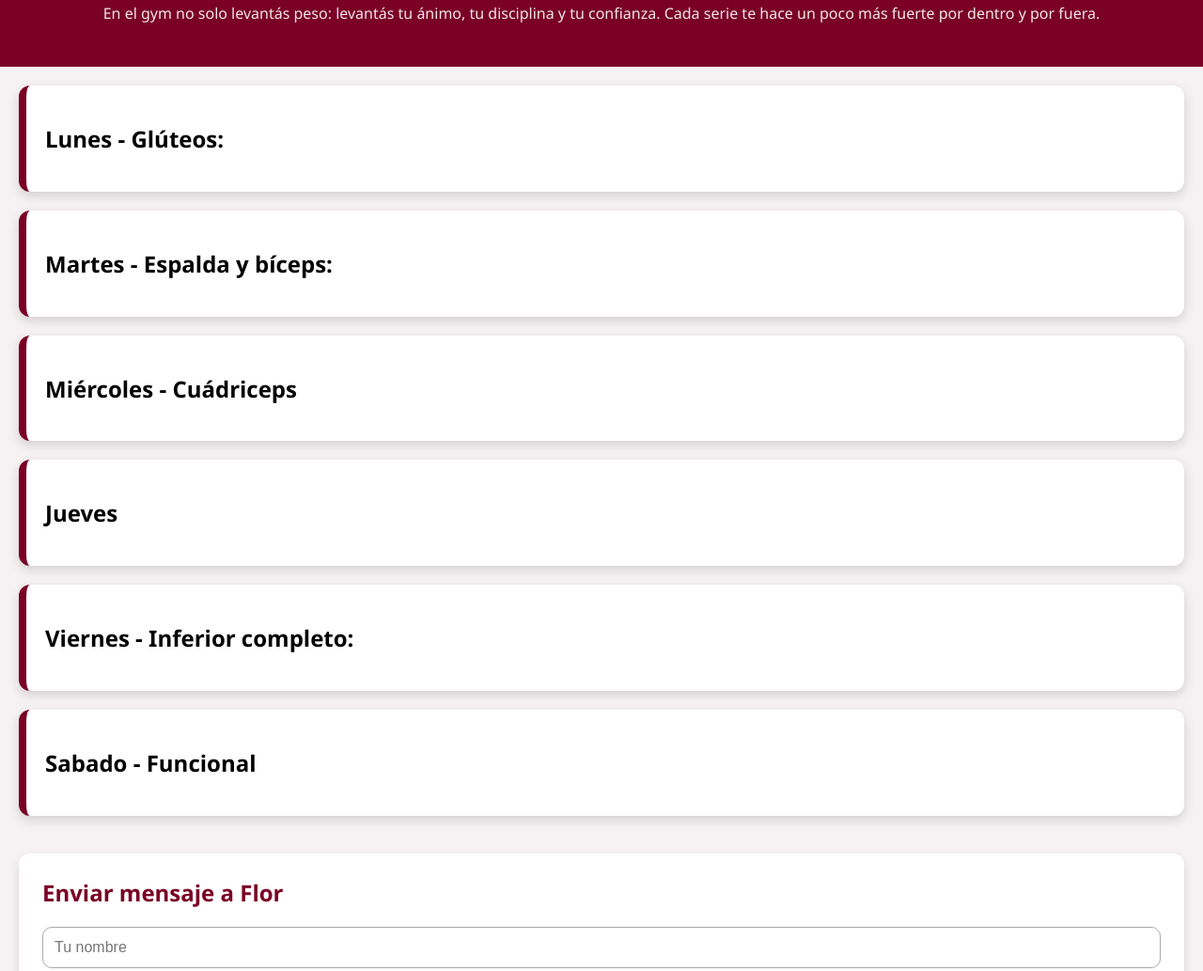
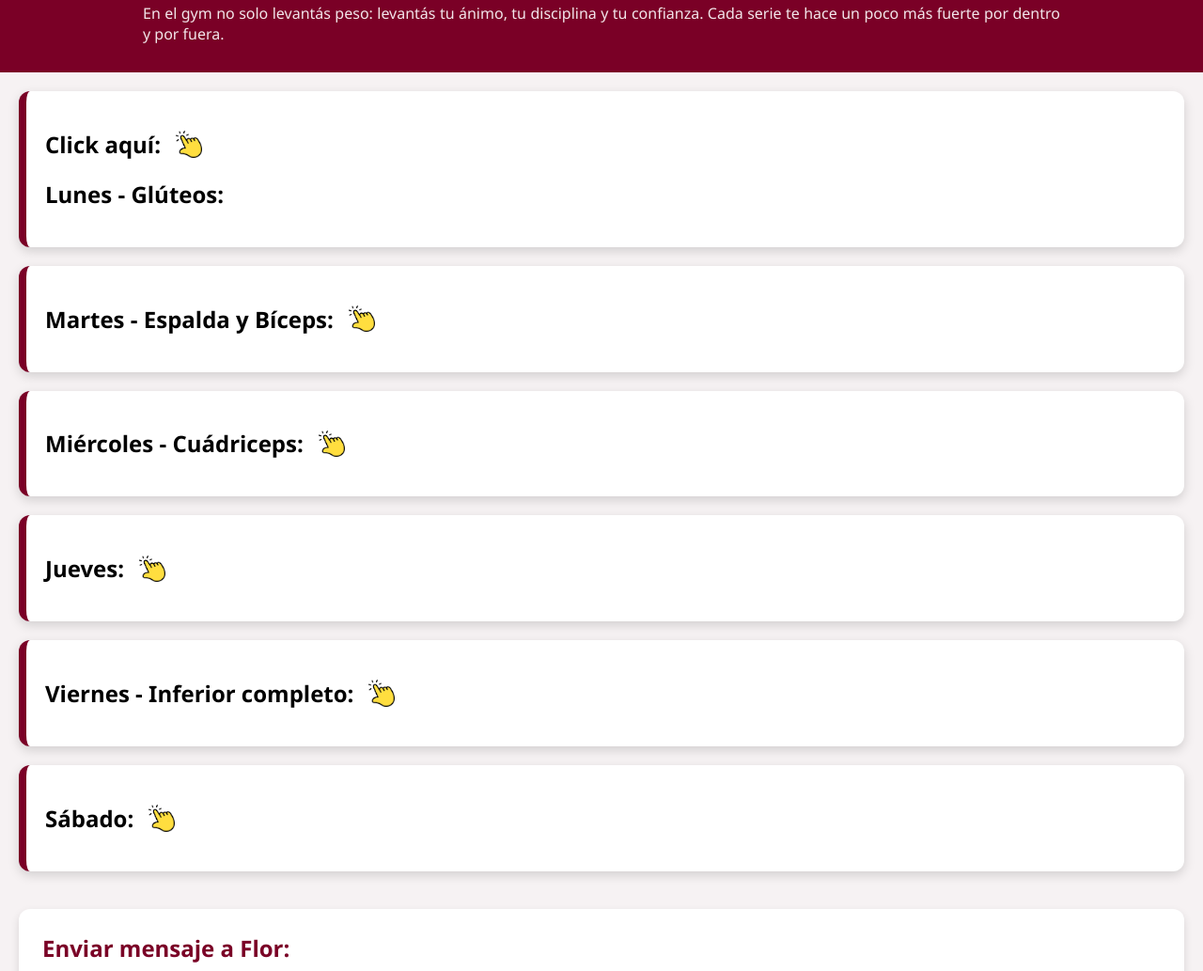
Before and after one commit to yessicaaraceli101/rutina, a plain HTML site: page index.html in a window 1280 px wide. Shown: the part 188-1221 px from the top of the page at 94% size. Drawn offline with Linux system fonts and the light colour scheme.

Commit message:
Actualización: agregué icono de click y mejoras

```diff
--- a/index.html
+++ b/index.html
@@ -22,6 +22,10 @@
     <!-- TEMPLATE DAY CARD -->
 
 <div class="day-card" onclick="toggleDay('lunes')">
+   <h2 class="click-h2">
+    Click aquí:
+    <img src="assets/click.webp" alt="Click" class="icono-click">
+    </h2>
     <h2>Lunes - Glúteos:</h2>
     <div id="lunes" class="hidden exercises">
 
@@ -36,7 +40,7 @@
 </div>
 
 <div class="exercise">
-    <img src="assets/triceps.jpg" alt="Tríceps">
+    <img src="assets/caja.jpg" alt="Tríceps">
     <p>3. Caja.</p>
 </div>
 
@@ -49,7 +53,10 @@
 </div>
 
 <div class="day-card" onclick="toggleDay('martes')">
-    <h2>Martes - Espalda y bíceps:</h2>
+    <h2 class="click-h2">
+    Martes - Espalda y Bíceps:
+    <img src="assets/click.webp" alt="Click" class="icono-click">
+    </h2>
     <div id="martes" class="hidden exercises">
 
 <div class="exercise">
@@ -86,7 +93,10 @@
 </div>
 
 <div class="day-card" onclick="toggleDay('miercoles')">
-    <h2>Miércoles - Cuádriceps</h2>
+    <h2 class="click-h2">
+    Miércoles - Cuádriceps:
+    <img src="assets/click.webp" alt="Click" class="icono-click">
+    </h2>
     <div id="miercoles" class="hidden exercises">
 
 <div class="exercise">
@@ -119,42 +129,56 @@
 </div>
 
 <div class="day-card" onclick="toggleDay('jueves')">
-    <h2>Jueves </h2>
+    <h2 class="click-h2">
+    Jueves:
+    <img src="assets/click.webp" alt="Click" class="icono-click">
+    </h2>
     <div id="jueves" class="hidden exercises">
 
         <div class="exercise">
             <img src="assets/IMG_20251023_180056.jpg" alt="Hombros">
+            <strong>Primer ejercicio.</strong>
         </div>
 
         <div class="exercise">
             <img src="assets/IMG-20251023-WA0068.jpeg" alt="Pecho">
+            <strong>Segundo ejercicio.</strong>
         </div>
 
         <div class="exercise">
             <img src="assets/IMG-20251023-WA0070.jpeg" alt="Abdominales">
+            <strong>Tercer ejercicio.</strong>
         </div>
 
         <div class="exercise">
             <img src="assets/IMG-20251023-WA0072.jpeg" alt="Abdominales">
+            <strong>Cuarto ejercicio.</strong>
         </div>
 
         <div class="exercise">
             <img src="assets/IMG-20251023-WA0075.jpeg" alt="Abdominales">
+            <strong>Quinto ejercicio.</strong>
         </div>
 
         <div class="exercise">
             <img src="assets/IMG-20251023-WA0077.jpeg" alt="Abdominales">
+            <strong>Sexto ejercicio.</strong>
         </div>
 
         <div class="exercise">
             <img src="assets/pioli.jpg" alt="Abdominales">
+            <strong>Séptimo ejercicio.</strong>
         </div>
 
     </div>
 </div>
 
+
 <div class="day-card" onclick="toggleDay('viernes')">
-    <h2>Viernes - Inferior completo:</h2>
+    <h2 class="click-h2">
+    Viernes - Inferior completo:
+    <img src="assets/click.webp" alt="Click" class="icono-click">
+    </h2>
     <div id="viernes" class="hidden exercises">
 
         <div class="exercise">
@@ -169,18 +193,37 @@
 
         <div class="exercise">
             <img src="assets/IMG-20251017-WA0059.jpeg" alt="Cardio">
-    <strong>Tercer ejercicio - combinado con sumo.<strong>
+            <strong>Tercer ejercicio - combinado con sumo.</strong>
         </div>
 
         <div class="exercise">
-    <img src="assets/sentadi.jfif" alt="Cardio">
-    <strong>Cuarto ejercicio - Sentadilla invertida.<strong>
+            <img src="assets/sentadi.jfif" alt="Sentadilla invertida">
+            <strong>Cuarto ejercicio - Sentadilla invertida.</strong>
         </div>
+
+        <div class="exercise">
+            <img src="assets/exte.jfif" alt="Extensiones">
+            <strong>Quinto ejercicio - extesión.</strong>
+        </div>
+
+        <div class="exercise">
+            <img src="assets/fem.jfif" alt="Femoral">
+            <strong>Sexto ejercicio - Femoral acostada.</strong>
+        </div>
+
+        <div class="exercise">
+            <img src="assets/panto.webp" alt="Femoral">
+            <strong>Séptimo ejercicio - Pantorrilla.</strong>
+        </div>
+
     </div>
 </div>
 
 <div class="day-card" onclick="toggleDay('sabado')">
-    <h2>Sabado - Funcional</h2>
+    <h2 class="click-h2">
+    Sábado:
+    <img src="assets/click.webp" alt="Click" class="icono-click">
+    </h2>
     <div id="sabado" class="hidden exercises">
 
 <div class="exercise">
@@ -194,7 +237,7 @@
 </section>
 
 <section class="contact">
-    <h2>Enviar mensaje a Flor</h2>
+    <h2>Enviar mensaje a Flor:</h2>
 
     <form onsubmit="sendWhatsApp(event)">
         <input id='name' type="text" placeholder="Tu nombre" required>
--- a/styles.css
+++ b/styles.css
@@ -114,3 +114,28 @@ footer {
     display: block;
     margin: 0 auto 15px auto; /* centra + espacio inferior */
 }
+
+.subtitle {
+    text-align: justify;
+}
+.subtitle {
+    width: 80%;              /* Ajusta el ancho como quieras */
+    margin: 0 auto;          /* Centra el bloque */
+    text-align: justify;     /* Justifica el texto */
+}
+
+.icono-click {
+    font-size: 28px;
+    margin-left: 8px;
+}
+
+.click-h2 {
+    display: flex;
+    align-items: center;
+    gap: 8px;         /* espacio entre texto e ícono */
+}
+
+.icono-click {
+    width: 28px;      /* tamaño del icono */
+    height: auto;
+}
```
Also changed, not shown: assets/caja.jpg (added), assets/click.webp (added), assets/panto.webp (added). Lines whose indentation alone changed are shown as unchanged.
